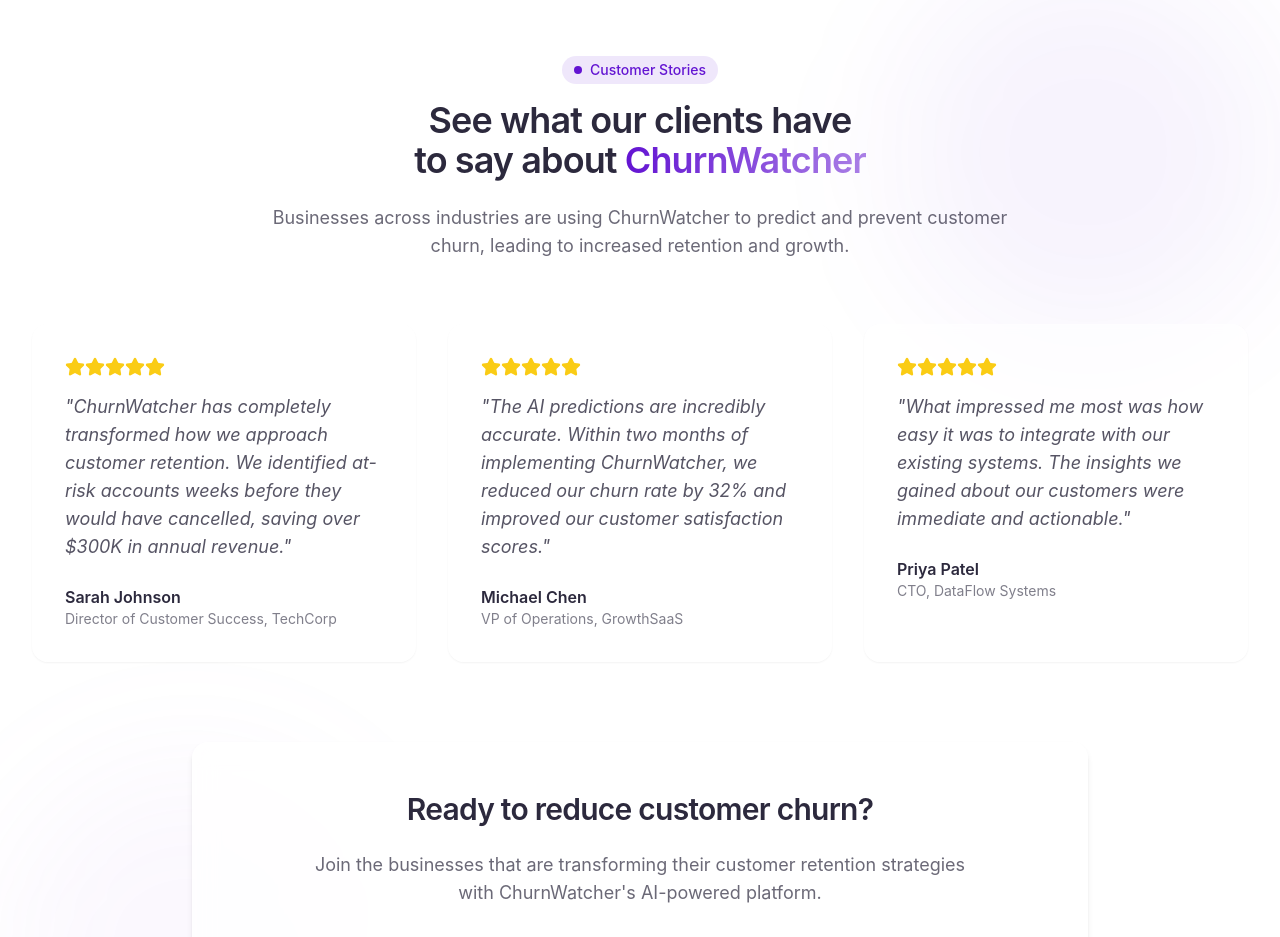
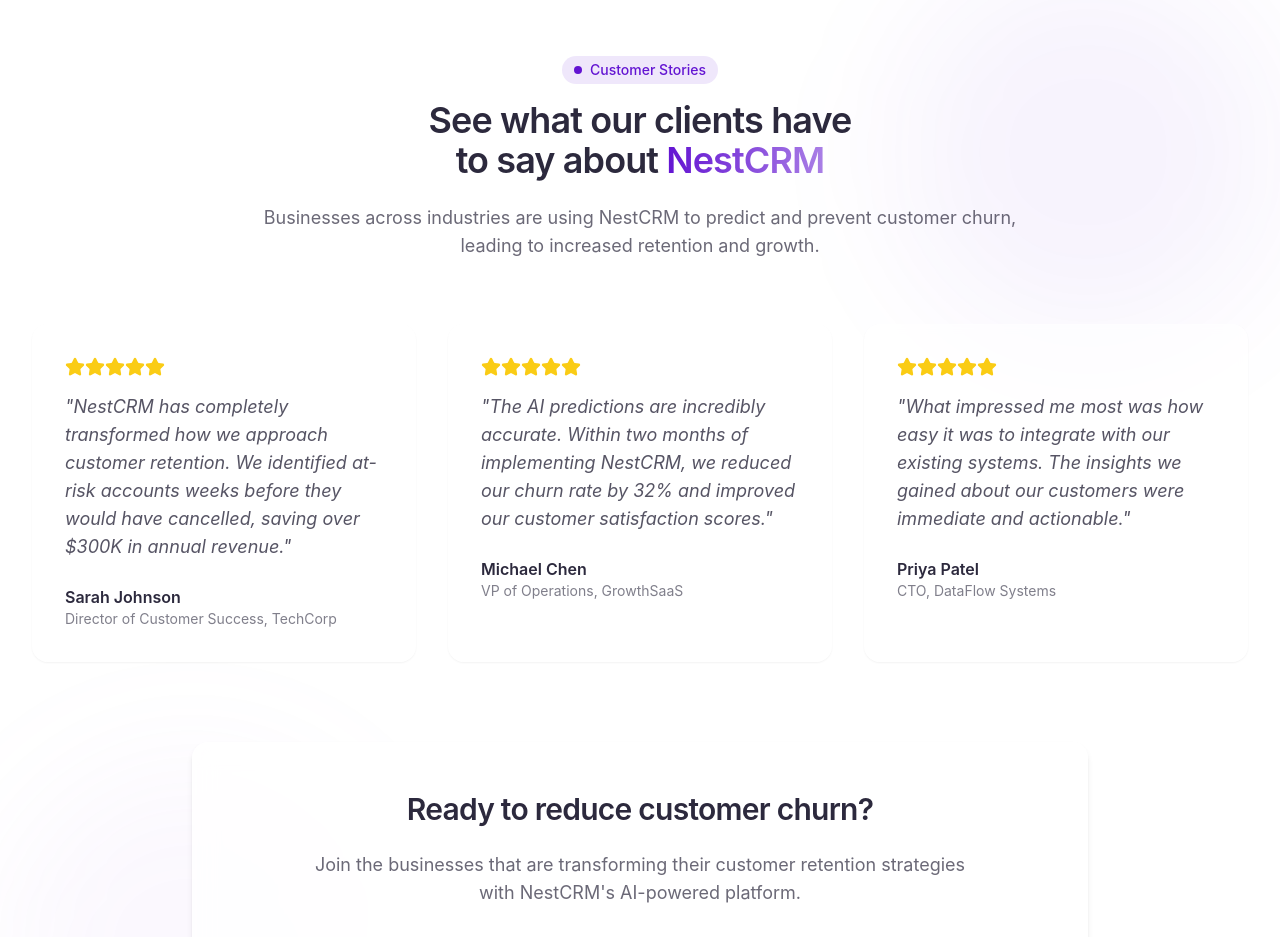
Before and after one commit to WellingtonDevBR/NestCRM-Main-Frontend, a React (Vite) app: page / in a window 1280 px wide. Shown: the part 2120-3057 px from the top of the page. Built offline with nearby package versions, Linux system fonts and the light colour scheme.

Commit message:
Changed from watcherchurn to nestcrm

```diff
--- a/index.html
+++ b/index.html
@@ -1,9 +1,10 @@
 <!DOCTYPE html>
 <html lang="en">
+
 <head>
   <meta charset="UTF-8" />
   <meta name="viewport" content="width=device-width, initial-scale=1.0" />
-    <title>churnwatcher-crm</title>
+  <title>NestCRM</title>
   <meta name="description" content="Lovable Generated Project" />
   <meta name="author" content="Lovable" />
   <meta property="og:image" content="/og-image.png" />
@@ -15,4 +16,5 @@
   <script src="https://cdn.gpteng.co/gptengineer.js" type="module"></script>
   <script type="module" src="/src/main.tsx"></script>
 </body>
+
 </html>
--- a/src/components/Features.tsx
+++ b/src/components/Features.tsx
@@ -70,7 +70,7 @@ const Features = () => {
             </span>
           </h2>
           <p className="text-lg text-foreground/70">
-            ChurnWatcher combines powerful AI with intuitive tools to help you identify, understand, and address customer churn before it impacts your business.
+            NestCRM combines powerful AI with intuitive tools to help you identify, understand, and address customer churn before it impacts your business.
           </p>
         </div>
 
--- a/src/components/Testimonials.tsx
+++ b/src/components/Testimonials.tsx
@@ -3,13 +3,13 @@ import { Star } from "lucide-react";
 
 const testimonials = [
   {
-    quote: "ChurnWatcher has completely transformed how we approach customer retention. We identified at-risk accounts weeks before they would have cancelled, saving over $300K in annual revenue.",
+    quote: "NestCRM has completely transformed how we approach customer retention. We identified at-risk accounts weeks before they would have cancelled, saving over $300K in annual revenue.",
     author: "Sarah Johnson",
     title: "Director of Customer Success, TechCorp",
     rating: 5
   },
   {
-    quote: "The AI predictions are incredibly accurate. Within two months of implementing ChurnWatcher, we reduced our churn rate by 32% and improved our customer satisfaction scores.",
+    quote: "The AI predictions are incredibly accurate. Within two months of implementing NestCRM, we reduced our churn rate by 32% and improved our customer satisfaction scores.",
     author: "Michael Chen",
     title: "VP of Operations, GrowthSaaS",
     rating: 5
@@ -40,11 +40,11 @@ const Testimonials = () => {
           <h2 className="heading-lg mb-6">
             See what our clients have to say about{" "}
             <span className="bg-clip-text text-transparent bg-gradient-to-r from-primary to-accent">
-              ChurnWatcher
+              NestCRM
             </span>
           </h2>
           <p className="text-lg text-foreground/70">
-            Businesses across industries are using ChurnWatcher to predict and prevent customer churn, leading to increased retention and growth.
+            Businesses across industries are using NestCRM to predict and prevent customer churn, leading to increased retention and growth.
           </p>
         </div>
 
@@ -77,7 +77,7 @@ const Testimonials = () => {
         <div className="mt-20 p-8 md:p-12 glass-card max-w-4xl mx-auto text-center">
           <h3 className="heading-md mb-6">Ready to reduce customer churn?</h3>
           <p className="text-lg mb-8 text-foreground/70 max-w-2xl mx-auto">
-            Join the businesses that are transforming their customer retention strategies with ChurnWatcher's AI-powered platform.
+            Join the businesses that are transforming their customer retention strategies with NestCRM's AI-powered platform.
           </p>
           <div className="inline-flex items-center px-8 py-4 rounded-full bg-gradient-to-r from-primary to-accent text-primary-foreground font-semibold text-lg hover:shadow-lg transition-all duration-300 cursor-pointer">
             Start Your Free Trial
```
Lines whose indentation alone changed are shown as unchanged.
